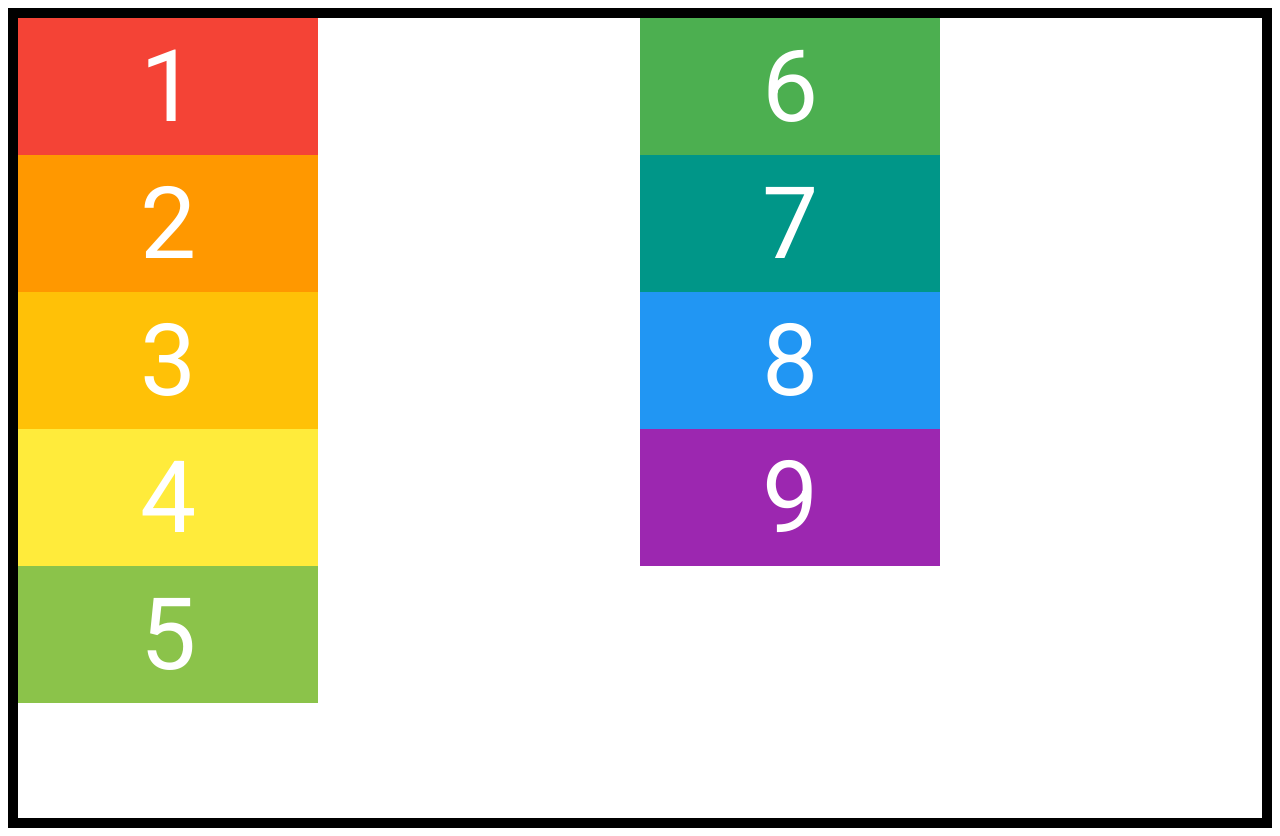
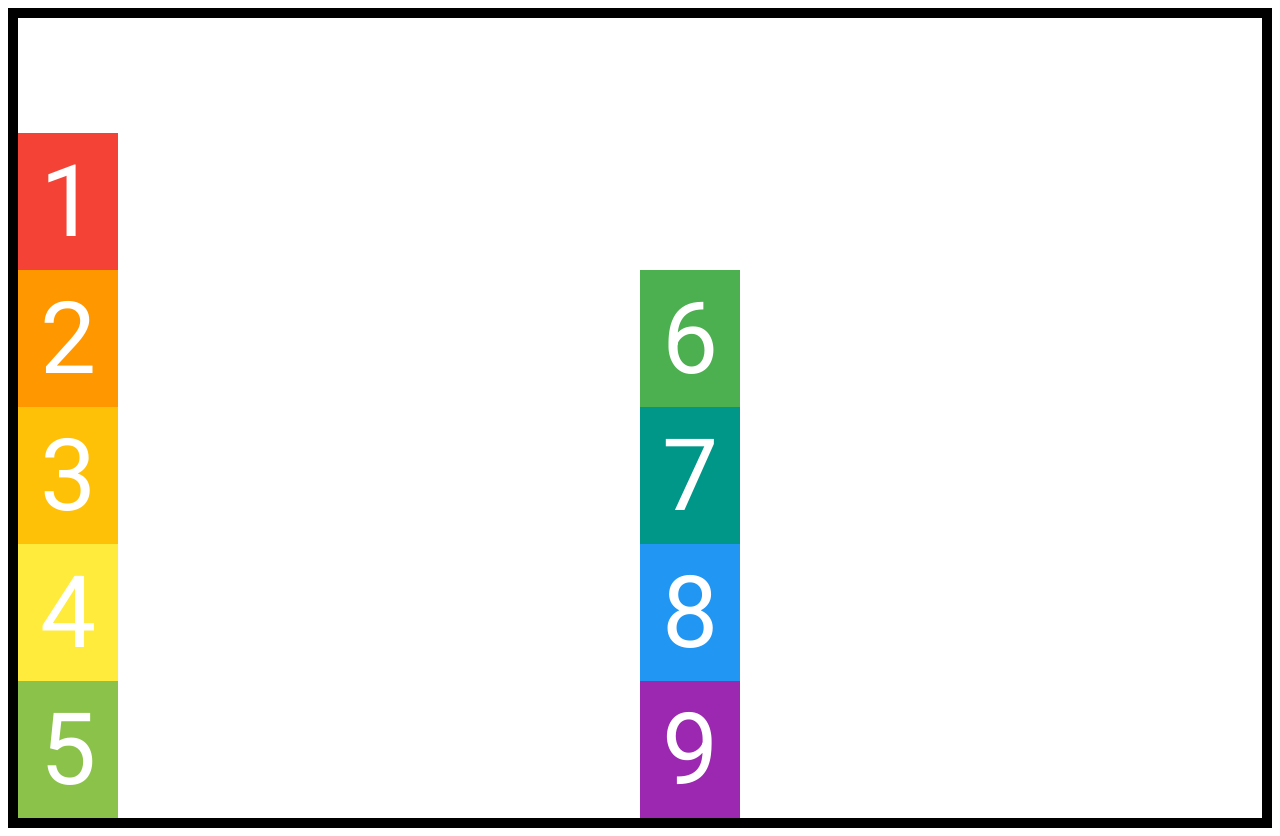
Before and after one commit to rodiw/flexbox-traning, a plain HTML site: page index.html in a window 1280 px wide. Drawn offline with Linux system fonts and the light colour scheme.

Commit message:
added some more flex-rules to the content

```diff
--- a/styles.css
+++ b/styles.css
@@ -7,7 +7,7 @@
     padding: 10px;
     box-sizing: border-box;
     font-weight: 300;
-    width: 300px;
+    width: 100px;
 }
 
 .box-1 {background-color: #F44336;}
@@ -24,6 +24,7 @@
     display: flex;
     border: 10px solid black;
     flex-direction: column;
+    justify-content: flex-end;
     flex-wrap: wrap;
     height: 800px;
 }
```
